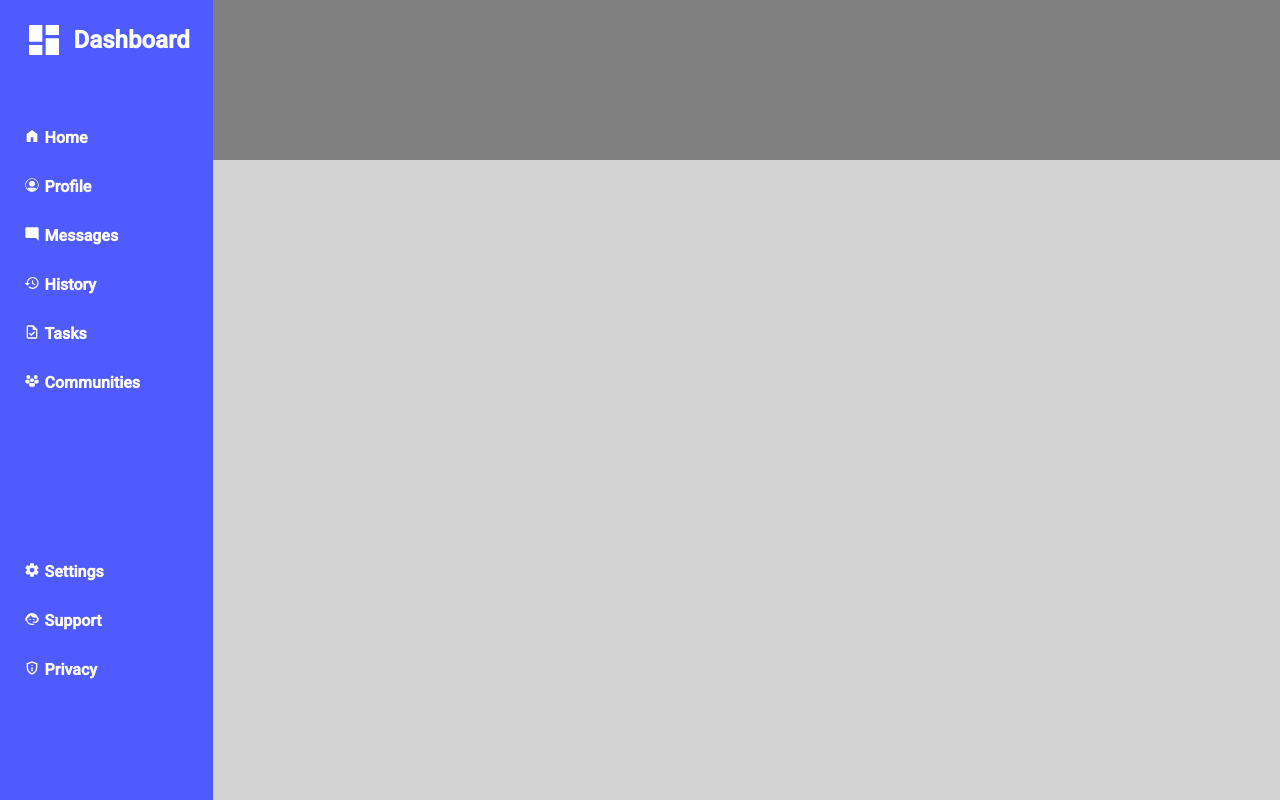
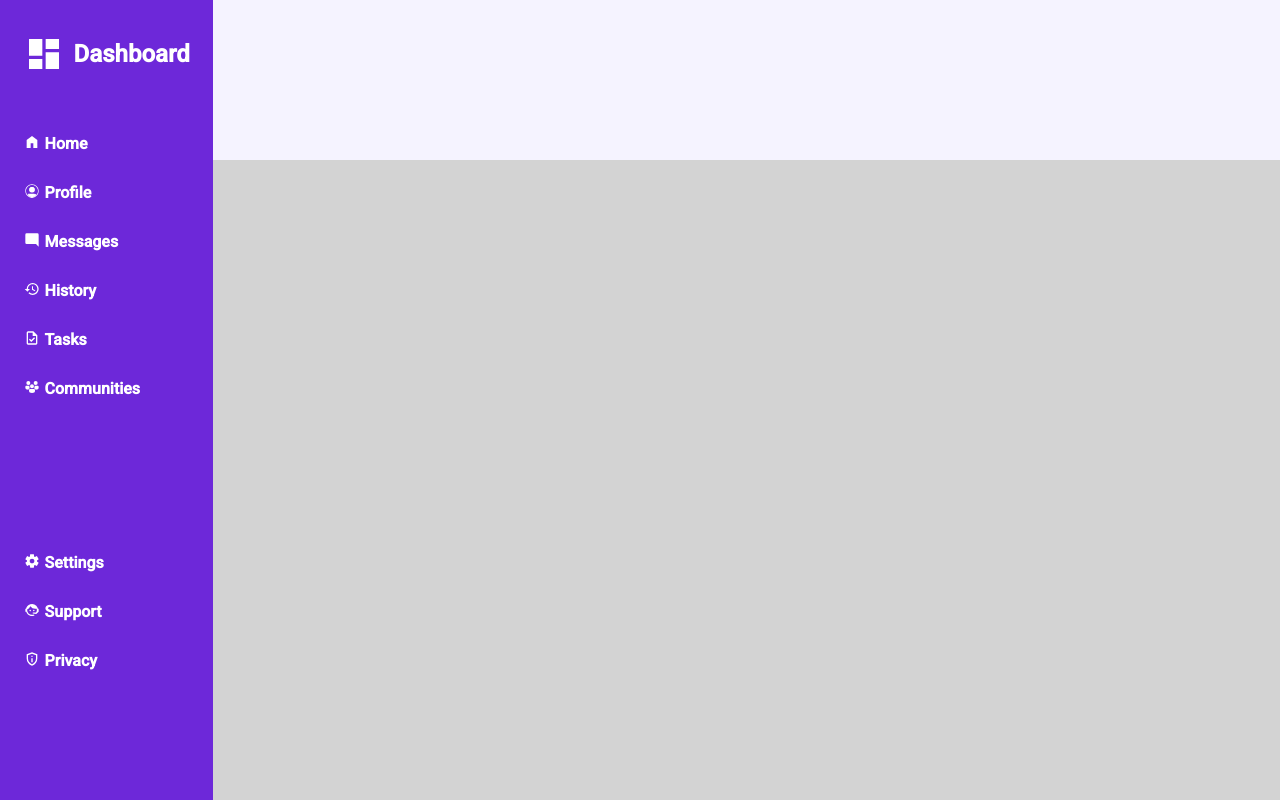
Before and after one commit to joelstoppa/admin-dashboard, a plain HTML site: page index.html in a window 1280 px wide. Drawn offline with Linux system fonts and the light colour scheme.

Commit message:
Add color variables

```diff
--- a/styles.css
+++ b/styles.css
@@ -2,6 +2,12 @@
     margin: 0;
     padding: 0;
     font-family: "Roboto", sans-serif;
+}
+
+:root {
+    --purple: #6d28d9;
+    --purple-light: #a78bfa;
+    --purple-very-light: #f5f3ff;
 }
 
 a {
@@ -20,7 +26,8 @@ li {
 }
 
 #side-bar {
-    background-color: rgb(80, 91, 255);
+    background-color: var(--purple);
+    padding: 1rem;
     grid-row: 1 / 6;
     display: grid;
     justify-content: center;
@@ -37,7 +44,6 @@ li {
 #dashboardIcon {
     width: 40px;
 }
-
 
 #side-bar-links-one,
 #side-bar-links-two {
@@ -59,7 +65,9 @@ li {
 }
 
 #header {
-    background-color: gray;
+    background-color: var(--purple-very-light);
+    display: grid;
+    grid-template-columns: 2fr 1fr;
 }
 
 #main-content {
```
